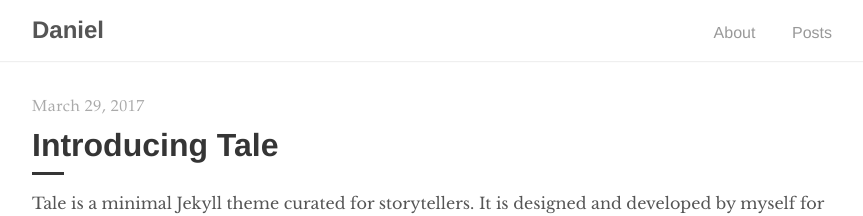
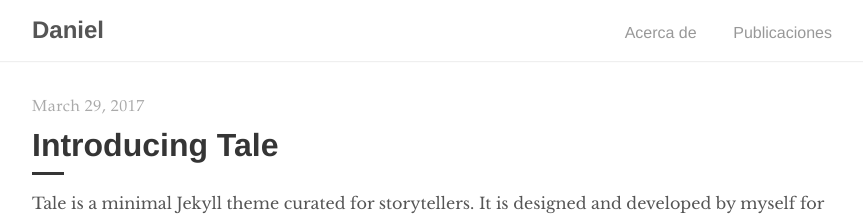
Before and after one commit to daeshu/tl, a Jekyll site: the page built from index.html, in a window 1280 px wide. Shown: the top 216 px of the page, without its empty margins (208-1071 px from the left). Built offline with Jekyll 4.4.1, drawn with Linux system fonts in a browser that asks for light colours; the list of posts is cut into pages by our own code.

Commit message:
Update navigation.html

```diff
--- a/_includes/navigation.html
+++ b/_includes/navigation.html
@@ -4,8 +4,8 @@
       <h2 class="nav-title">{{ site.title }}</h2>
     </a>
     <ul>
-      <li><a href="{{ '/about' | prepend: site.baseurl }}">About</a></li>
-      <li><a href="{{ site.baseurl }}/">Posts</a></li>
+      <li><a href="{{ '/about' | prepend: site.baseurl }}">Acerca de</a></li>
+      <li><a href="{{ site.baseurl }}/">Publicaciones</a></li>
     </ul>
   </div>
 </nav>
```
